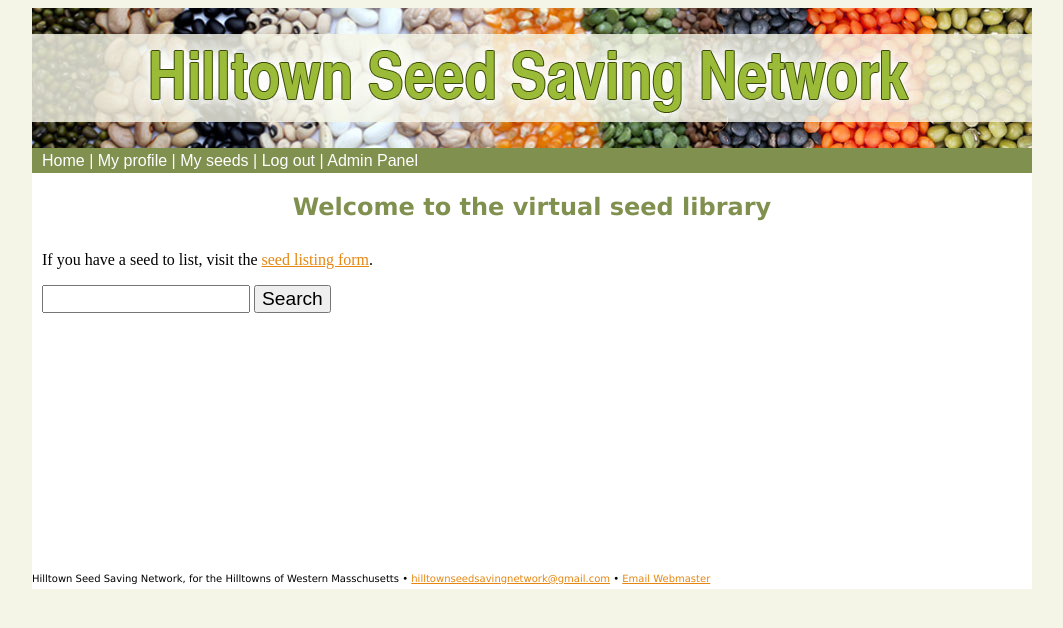
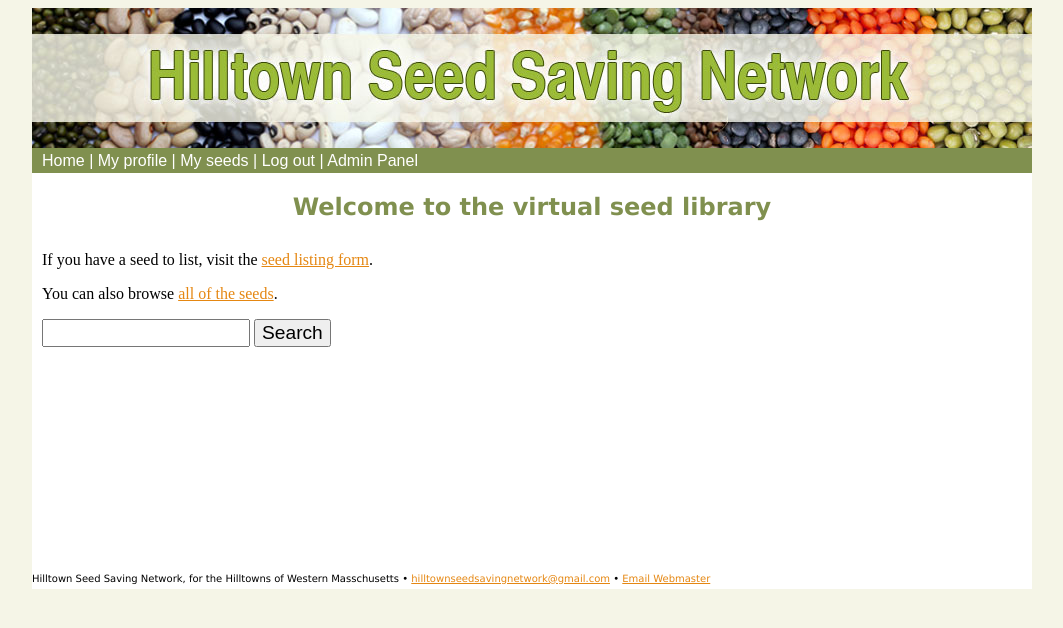
Before and after one commit to hackforwesternmass/seednetwork, a Django app: page / in a window 1280 px wide. Shown: the top 628 px of the page, without its empty margins (108-1171 px from the left). Run offline with Django 3.2, Linux system fonts and the light colour scheme; the visitor is signed in with stand-in values (Sample User, id 1).

Commit message:
show all link, closes #1

```diff
--- a/seednetwork/templates/home.html
+++ b/seednetwork/templates/home.html
@@ -10,8 +10,9 @@
 
     {% if user.is_authenticated %}
         <p>If you have a seed to list, visit the <a href="{% url 'seedlibrary.views.seed_create' %}">seed listing form</a>.</p>
-        <p><form  class="searchform" method="post" action="{% url 'seedlibrary.views_search.seed_search' %}">{% csrf_token %}
-            <input type="text" name="q"> <input type="submit" value="Search">
+        <p>You can also browse <a href="javascript:document.forms.search.q.value='';document.forms.search.submit()">all of the seeds</a>.</p>
+        <p><form id="search" class="searchform" method="post" action="{% url 'seedlibrary.views_search.seed_search' %}">{% csrf_token %}
+            <input id="q" type="text" name="q"> <input type="submit" value="Search">
         </form></p>
     {% else %}
         <table>
```
